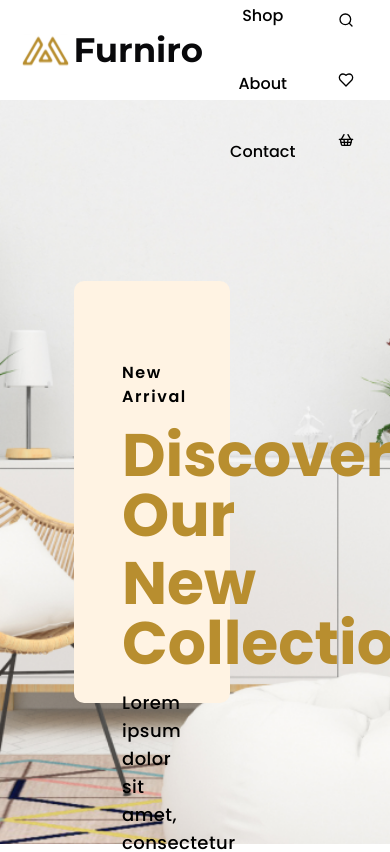
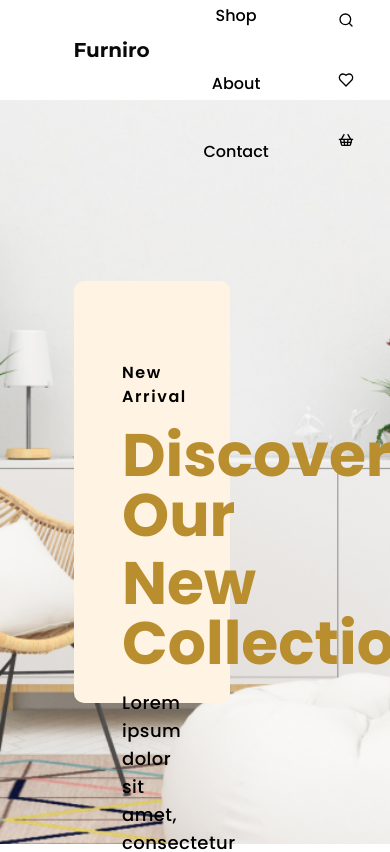
Before and after one commit to Oussama-Chaoui/next-ecom-figma, a Next.js app: page / in a window 390 px wide. Shown: the top 852 px of the page. Built offline with nearby package versions, Linux system fonts and the light colour scheme.

Commit message:
added icon png and responsiveness for icon and title

```diff
--- a/components/common/icon.tsx
+++ b/components/common/icon.tsx
@@ -8,12 +8,17 @@ const montserrat = Montserrat({
 });
 
 const Icon = ({ title }: { title?: string }) => {
-  if (!title) return <SVG name="logo" />;
+  if (!title) return <SVG name="logo"  />;
   return (
     <div className="flex items-center gap-1">
-      <SVG name="logo" />
+      <div className="md:block hidden">
+        <SVG name="logo" />
+      </div>
+      <div className="block md:hidden">
+        <SVG name="logo" height={28} width={35} />
+      </div>
 
-      <h1 className={cn("text-[34px] font-bold", montserrat.className)}>
+      <h1 className={cn("md:text-[34px] font-bold text-xl", montserrat.className)}>
         {title}
       </h1>
     </div>
```
Also changed, not shown: public/logo.png (added).
